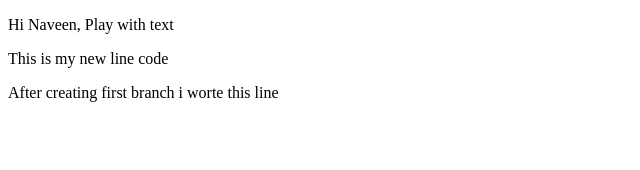
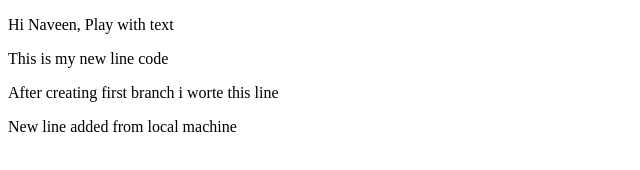
Before and after one commit to naveen-developer/Play-with-text, a plain HTML site: page index.html in a window 1280 px wide. Shown: the whole page, without its empty margins (0-640 px from the left). Drawn offline with Linux system fonts and the light colour scheme.

Commit message:
sixth commit

```diff
--- a/index.html
+++ b/index.html
@@ -10,5 +10,6 @@
 <p>Hi Naveen, Play with text</p>
 <p>This is my new line code </p>
 <p>After creating first branch i worte this line</p>
+<p>New line added from local machine</p>
 </body>
 </html>
```
